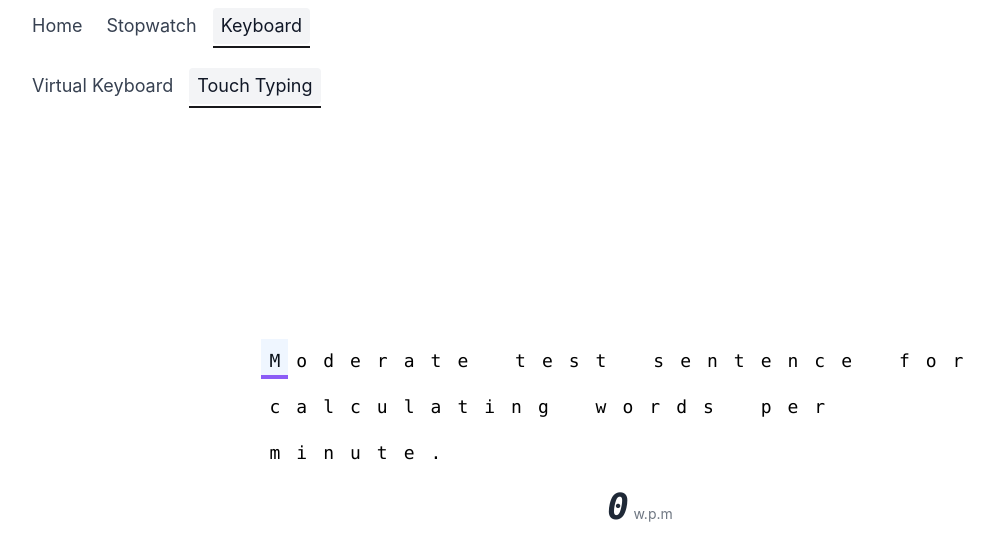
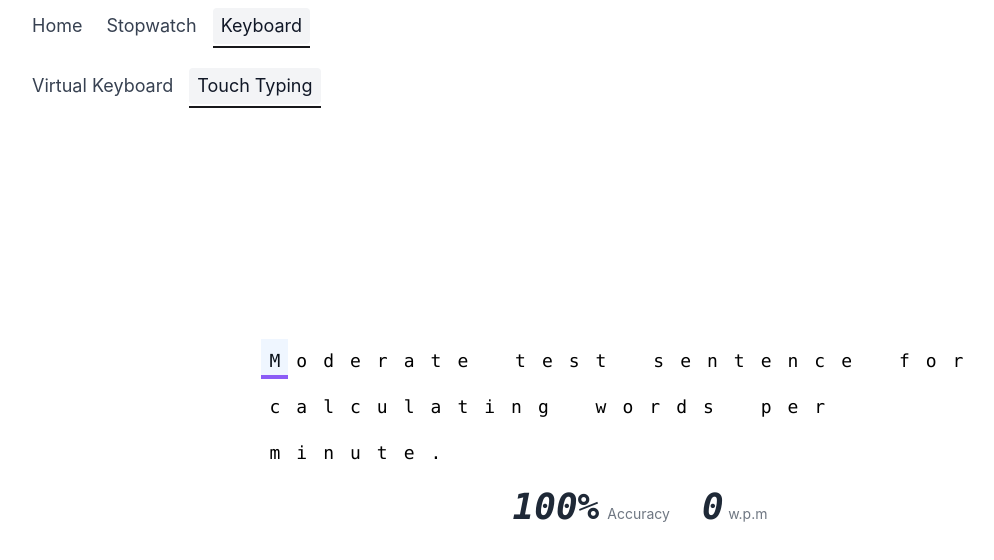
Before and after one commit to Girish21/xstate-playground, a React (Vite) app: page /keyboard/touch-typing in a window 1280 px wide. Shown: the top 560 px of the page, without its empty margins (0-994 px from the left). Built offline with nearby package versions, Linux system fonts and the light colour scheme; the HTML template or start-up script is replaced by a standard one.

Commit message:
calculate accuracy

```diff
--- a/src/components/touch-typing/machine/character.ts
+++ b/src/components/touch-typing/machine/character.ts
@@ -1,4 +1,5 @@
 import { assign, createMachine } from 'xstate'
+import { sendParent } from 'xstate/lib/actions'
 
 const context = {
   character: '',
@@ -39,7 +40,9 @@ export const createCharacterMachine = (character: string) =>
           },
         },
         DONE: {},
-        ERROR: {},
+        ERROR: {
+          entry: sendParent({ type: 'ERROR' }),
+        },
       },
     },
     {
--- a/src/components/touch-typing/machine/touch-typing.ts
+++ b/src/components/touch-typing/machine/touch-typing.ts
@@ -7,10 +7,12 @@ const context = {
     word: string
     ref: ActorRefFrom<typeof createWordMachine>
   }>,
+  length: 0,
   currentWordPosition: 0,
   startTime: 0,
   time: 0,
   wpm: 0,
+  errors: 0,
 }
 
 export const machine =
@@ -71,6 +73,9 @@ export const machine =
             TICK: {
               actions: ['tick', 'wpm'],
             },
+            ERROR: {
+              actions: ['error'],
+            },
           },
         },
         END: {
@@ -93,6 +98,7 @@ export const machine =
                 word,
                 ref: spawn(createWordMachine(word)),
               })),
+          length: context => context.sentence.length,
           currentWordPosition: _ => 0,
         }),
         notifyWord: context =>
@@ -112,6 +118,7 @@ export const machine =
             return Math.floor(context.currentWordPosition / minutes)
           },
         }),
+        error: assign({ errors: contex => contex.errors + 1 }),
       },
       guards: {
         hasNextWord: context =>
@@ -128,3 +135,4 @@ type TEvents =
   | { type: 'NOTIFY_NEXT_WORD' }
   | { type: 'RESET' }
   | { type: 'TICK' }
+  | { type: 'ERROR' }
--- a/src/components/touch-typing/machine/touch-typing.typegen.ts
+++ b/src/components/touch-typing/machine/touch-typing.typegen.ts
@@ -8,6 +8,7 @@ export interface Typegen0 {
     notifyWord: 'NOTIFY_NEXT_WORD' | ''
     tick: 'TICK'
     wpm: 'TICK'
+    error: 'ERROR'
     initializeMachine: 'RESET'
   }
   internalEvents: {
--- a/src/components/touch-typing/machine/word.ts
+++ b/src/components/touch-typing/machine/word.ts
@@ -65,6 +65,9 @@ export const createWordMachine = (word: string) =>
               cond: 'isDone',
               target: 'DONE',
             },
+            ERROR: {
+              actions: 'error',
+            },
           },
         },
         DONE: {
@@ -104,6 +107,7 @@ export const createWordMachine = (word: string) =>
         nextWord: sendParent(_ => ({ type: 'NEXT_WORD' })),
         checkDone: send({ type: 'CHECK_DONE' }),
         startTimer: sendParent(_ => ({ type: 'KEYDOWN' })),
+        error: sendParent({ type: 'ERROR' }),
       },
       guards: {
         isDone: context => context.currentPosition === context.length,
@@ -126,3 +130,4 @@ type TEvent =
   | { type: 'ENTER' }
   | { type: 'DONE' }
   | { type: 'CHECK_DONE' }
+  | { type: 'ERROR' }
--- a/src/components/touch-typing/machine/word.typegen.ts
+++ b/src/components/touch-typing/machine/word.typegen.ts
@@ -9,6 +9,7 @@ export interface Typegen0 {
     keydown: 'KEYDOWN'
     notifyCharacterActorEnter: 'KEYDOWN' | 'ENTER'
     checkDone: 'KEYDOWN'
+    error: 'ERROR'
     initializeMachine: 'xstate.init'
     nextWord: 'CHECK_DONE'
   }
--- a/src/components/touch-typing/touch-typing.tsx
+++ b/src/components/touch-typing/touch-typing.tsx
@@ -91,21 +91,73 @@ function Reset({ service }: { service: InterpreterFrom<typeof machine> }) {
   )
 }
 
-function Stats({ service }: { service: InterpreterFrom<typeof machine> }) {
+function PrimaryStatText({
+  children,
+  className,
+  ...rest
+}: { children: React.ReactNode } & React.HTMLAttributes<HTMLSpanElement>) {
+  return (
+    <span
+      className={clsx(
+        'font-mono text-4xl font-bold italic text-gray-800 dark:text-gray-100',
+        className,
+      )}
+      {...rest}
+    >
+      {children}
+    </span>
+  )
+}
+
+function SecondaryStatText({
+  children,
+  className,
+  ...rest
+}: { children: React.ReactNode } & React.HTMLAttributes<HTMLSpanElement>) {
+  return (
+    <span
+      className={clsx(
+        'text-sm text-gray-600 opacity-80 dark:text-gray-200 dark:opacity-75',
+        className,
+      )}
+      {...rest}
+    >
+      {children}
+    </span>
+  )
+}
+
+function WPM({ service }: { service: InterpreterFrom<typeof machine> }) {
   const wpm = useSelector(service, state => state.context.wpm)
 
   return (
     <p className='select-none'>
-      <span className='font-mono text-4xl font-bold italic text-gray-800 dark:text-gray-100'>
-        {wpm}
-      </span>{' '}
-      <span
-        className='text-sm text-gray-600 opacity-80 dark:text-gray-200 dark:opacity-75'
-        title='Words Per Minute'
-      >
-        w.p.m
-      </span>
+      <PrimaryStatText>{isNaN(wpm) ? 0 : wpm}</PrimaryStatText>{' '}
+      <SecondaryStatText title='Words Per Minute'>w.p.m</SecondaryStatText>
     </p>
+  )
+}
+
+function Accuracy({ service }: { service: InterpreterFrom<typeof machine> }) {
+  const errors = useSelector(service, state => state.context.errors)
+  const length = useSelector(service, state => state.context.length)
+
+  return (
+    <p className='select-none'>
+      <PrimaryStatText>
+        {100 - Math.floor((errors / length) * 100)}%
+      </PrimaryStatText>
+      <SecondaryStatText className='ml-2'>Accuracy</SecondaryStatText>
+    </p>
+  )
+}
+
+function Stats({ service }: { service: InterpreterFrom<typeof machine> }) {
+  return (
+    <div className='flex items-center gap-8'>
+      <Accuracy service={service} />
+      <WPM service={service} />
+    </div>
   )
 }
 
```
